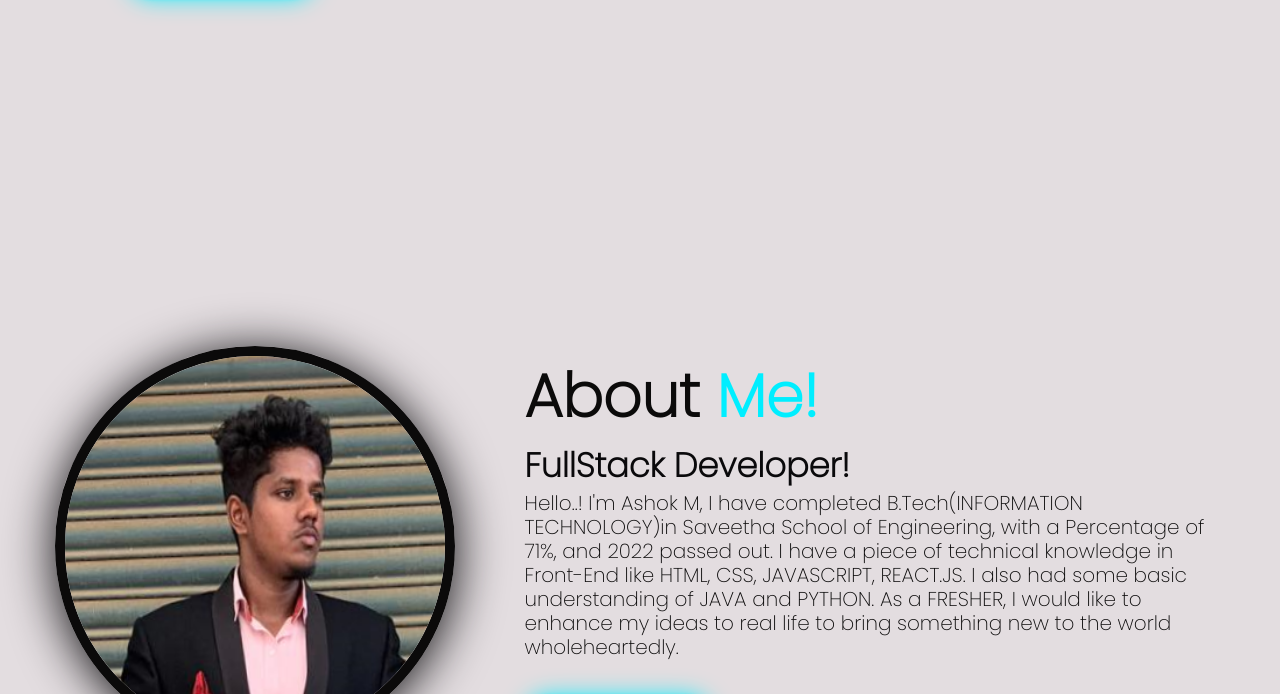
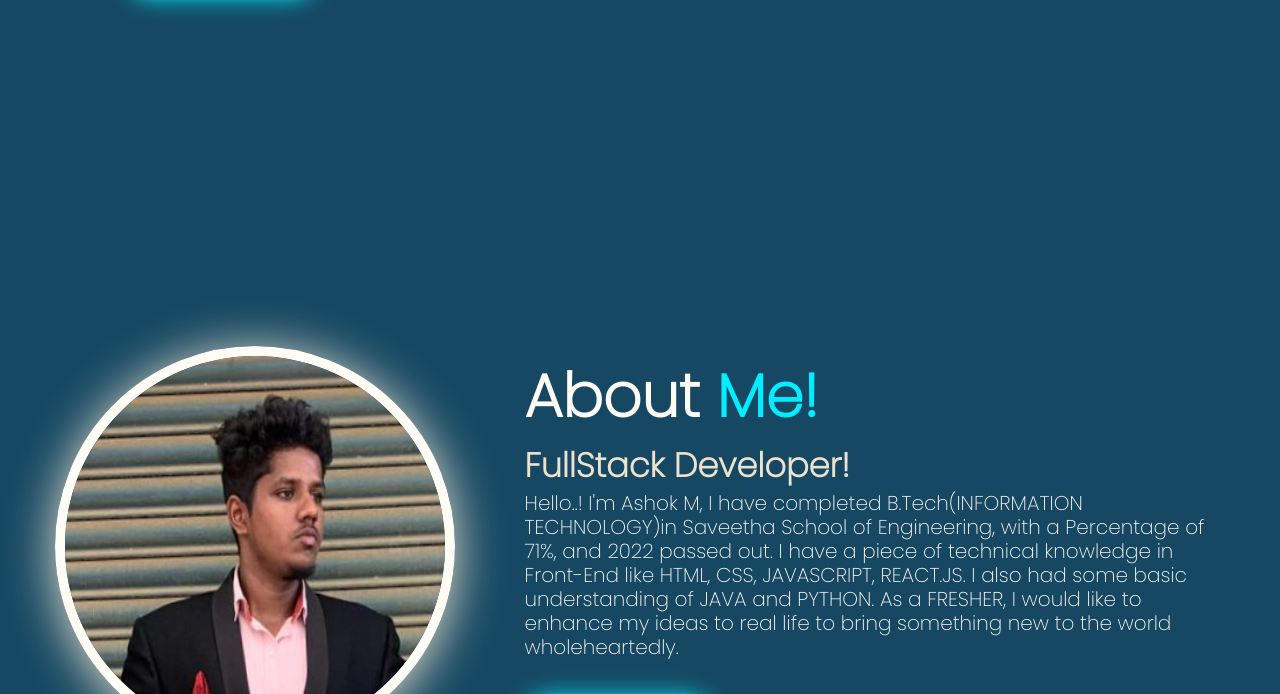
Before and after one commit to AshokSaran2000/Portfolio, a plain HTML site: page index.html in a window 1280 px wide. Shown: the part 671-1365 px from the top of the page. Drawn offline with nearby package versions, Linux system fonts and the light colour scheme.

Commit message:
Update stylesheet.css

```diff
--- a/stylesheet.css
+++ b/stylesheet.css
@@ -11,12 +11,12 @@
 }
 
 :root {
-        --bg-color:  #e3dde0;
-        --second-bg-color: #4f9ecf;
-        --text-color: #0b0a0a;
-        --main-color: #3b0bca;
-        --second-main-color: rgb(10, 9, 11);
-        --first-color:#0f695b;
+         --bg-color:  #164863;
+        --second-bg-color: #427D9D;
+        --text-color: #FFFBF5;
+        --main-color: #9BBEC8;
+        --second-main-color: #ECE3CE;
+        --first-color:#DDF2FD;
 
 }
 
```
